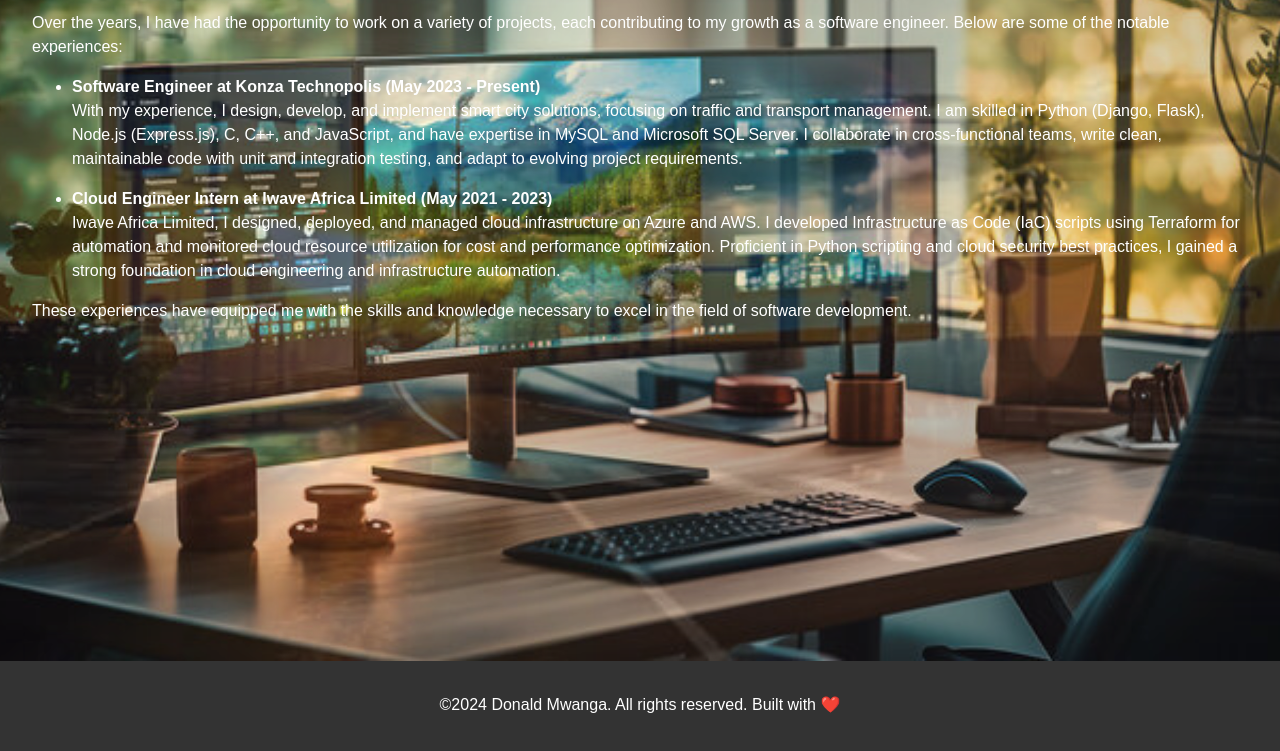
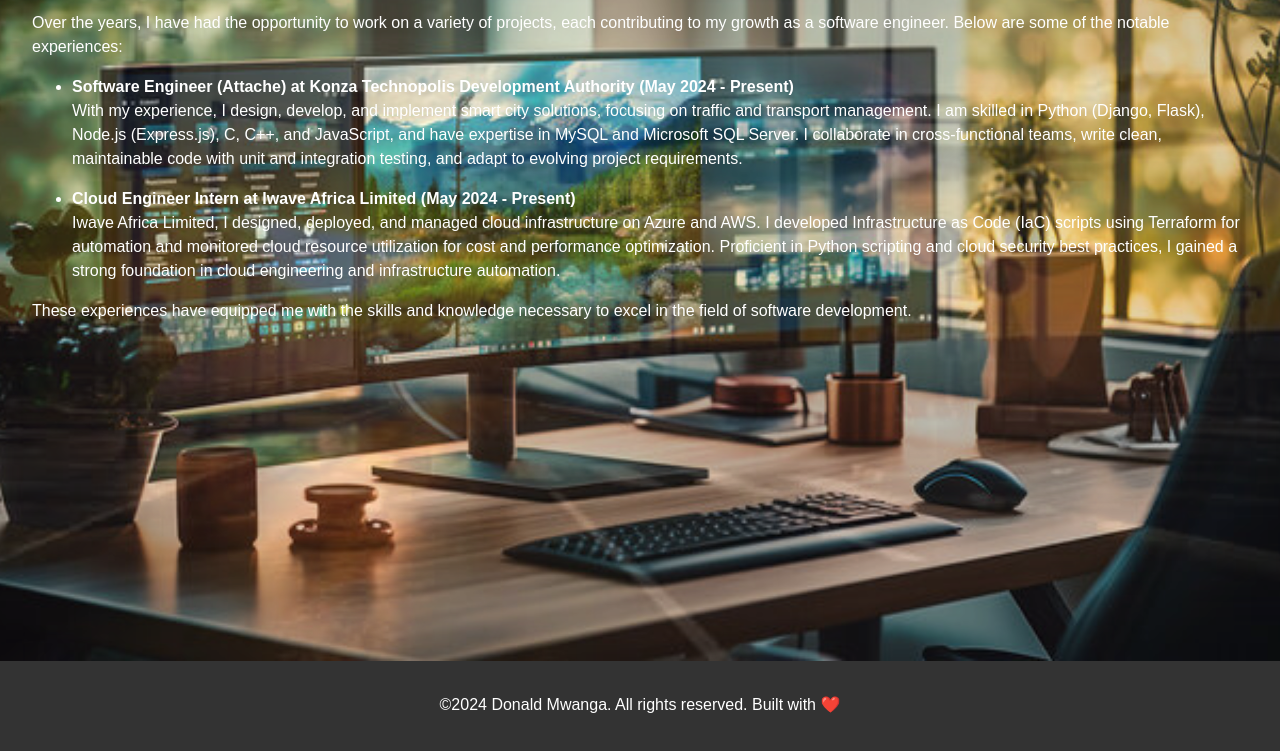
Before and after one commit to Dontoue/Dontoue.github.io, a plain HTML site: page experience.html in a window 1280 px wide. Shown: the part 139-890 px from the top of the page. Drawn offline with nearby package versions, Linux system fonts and the light colour scheme.

Commit message:
Edit to the experience section on experience.html file

```diff
--- a/experience.html
+++ b/experience.html
@@ -133,9 +133,9 @@
             </header>
             <p>Over the years, I have had the opportunity to work on a variety of projects, each contributing to my growth as a software engineer. Below are some of the notable experiences:</p>
             <ul>
-                <li><b>Software Engineer at Konza Technopolis (May 2023 - Present)</b></li>
+		    <li><b>Software Engineer (Attache) at Konza Technopolis Development Authority (May 2024 - Present)</b></li>
                 <p>With my experience, I design, develop, and implement smart city solutions, focusing on traffic and transport management. I am skilled in Python (Django, Flask), Node.js (Express.js), C, C++, and JavaScript, and have expertise in MySQL and Microsoft SQL Server. I collaborate in cross-functional teams, write clean, maintainable code with unit and integration testing, and adapt to evolving project requirements.</p>
-                <li><b>Cloud Engineer Intern at Iwave Africa Limited (May 2021 - 2023)</b></li>
+                <li><b>Cloud Engineer Intern at Iwave Africa Limited (May 2024 - Present)</b></li>
                 <p>Iwave Africa Limited, I designed, deployed, and managed cloud infrastructure on Azure and AWS. I developed Infrastructure as Code (IaC) scripts using Terraform for automation and monitored cloud resource utilization for cost and performance optimization. Proficient in Python scripting and cloud security best practices, I gained a strong foundation in cloud engineering and infrastructure automation.</p>
             </ul>
             <p>These experiences have equipped me with the skills and knowledge necessary to excel in the field of software development.</p>
```
